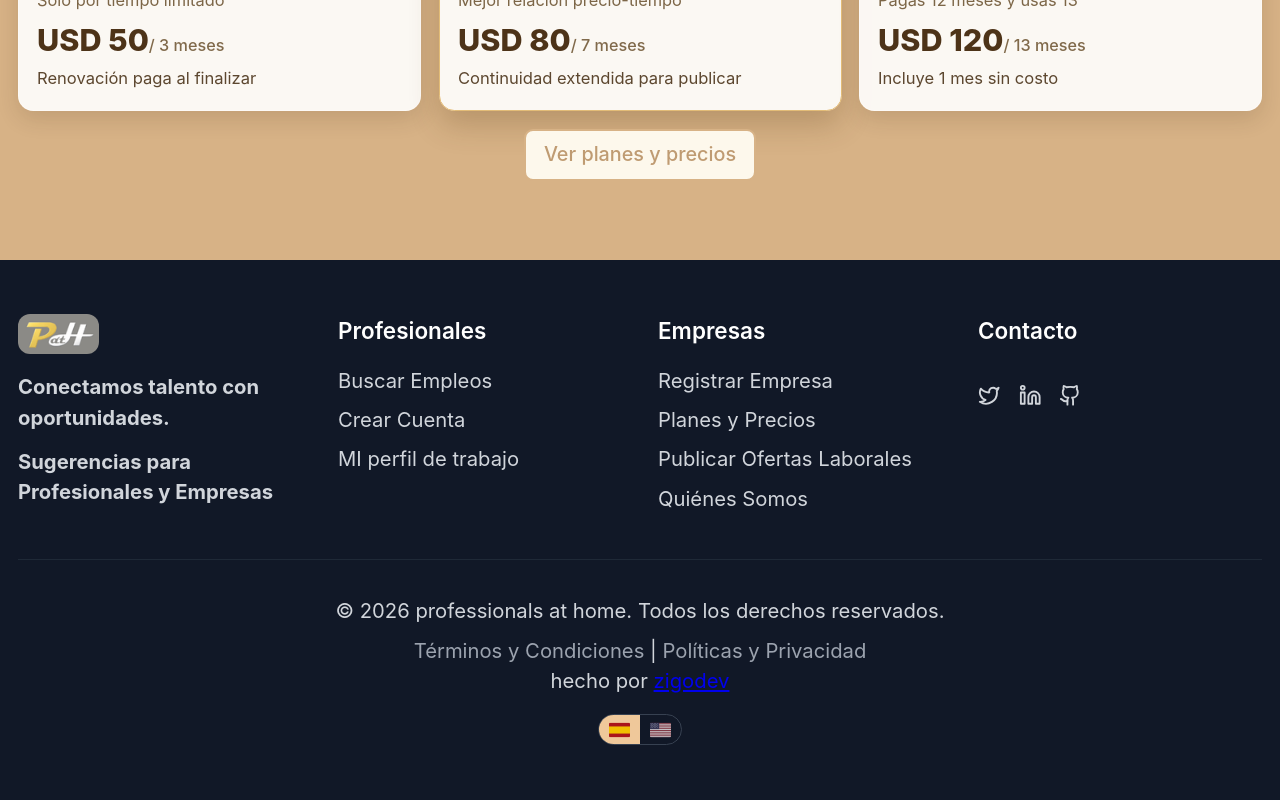
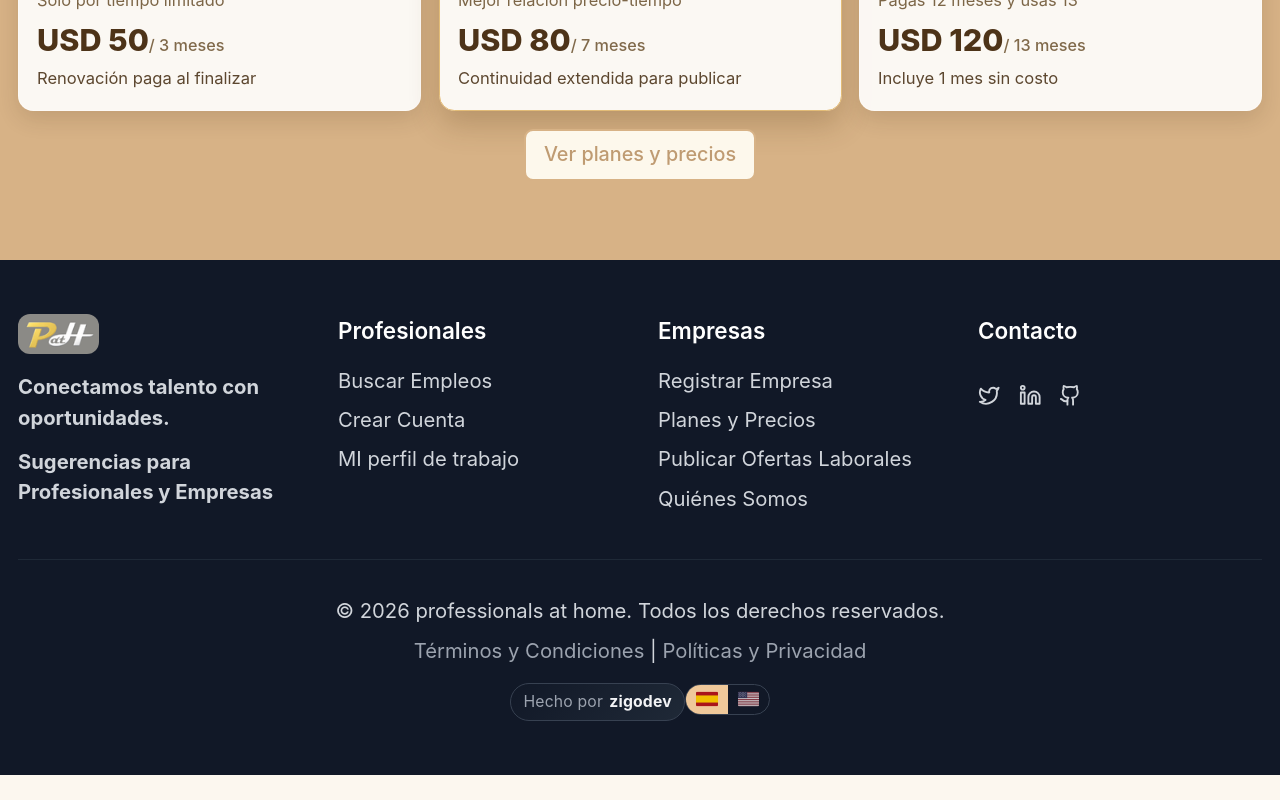
Before and after one commit to nicogomez94/job-application, a React (Vite) app in the folder frontend/: page / in a window 1280 px wide. Shown: the part 2363-3163 px from the top of the page. After the commit the page ends 3138 px from the top, so only its background shows below. Built offline with nearby package versions, Linux system fonts and the light colour scheme; no server answers.

Commit message:
mejor footer

```diff
--- a/frontend/index.html
+++ b/frontend/index.html
@@ -4,7 +4,7 @@
     <meta charset="UTF-8" />
     <link rel="icon" type="image/png" href="/logo.png" />
     <meta name="viewport" content="width=device-width, initial-scale=1.0" />
-    <title>professionals at home</title>
+    <title>Professionals at Home</title>
   </head>
   <body>
     <div id="root"></div>
--- a/frontend/src/components/Footer.css
+++ b/frontend/src/components/Footer.css
@@ -135,6 +135,32 @@
 
 .footer-legal a:hover {
   color: white;
+}
+
+.footer-credit {
+  margin-top: 0.75rem;
+  display: inline-flex;
+  align-items: center;
+  gap: 0.35rem;
+  padding: 0.35rem 0.7rem;
+  border-radius: 999px;
+  border: 1px solid #374151;
+  background: linear-gradient(135deg, #111827 0%, #1f2937 100%);
+  color: #9ca3af;
+  font-size: 0.875rem;
+  letter-spacing: 0.01em;
+}
+
+.footer-credit-link {
+  color: #f3f4f6;
+  text-decoration: none;
+  font-weight: 700;
+  transition: color 0.2s ease, text-shadow 0.2s ease;
+}
+
+.footer-credit-link:hover {
+  color: #ffffff;
+  text-shadow: 0 0 8px rgba(255, 255, 255, 0.35);
 }
 
 .footer-language-toggle {
@@ -275,4 +301,9 @@
   .footer-bottom {
     font-size: 0.9375rem;
   }
+
+  .footer-credit {
+    font-size: 0.8rem;
+    padding: 0.3rem 0.6rem;
+  }
 }
--- a/frontend/src/components/Footer.jsx
+++ b/frontend/src/components/Footer.jsx
@@ -68,8 +68,16 @@ export default function Footer() {
             {' | '}
             <Link to="/politicas-y-privacidad">{t('Políticas y Privacidad')}</Link>
           </p>
-          <p>
-            hecho por <a href="https://zigodev.com.ar" target="_blank" rel="noreferrer">zigodev</a>
+          <p className="footer-credit">
+            Hecho por{' '}
+            <a
+              className="footer-credit-link"
+              href="https://zigodev.com.ar"
+              target="_blank"
+              rel="noreferrer"
+            >
+              zigodev
+            </a>
           </p>
           <div className="footer-language-toggle" role="group" aria-label="Language selector">
             <button
```
